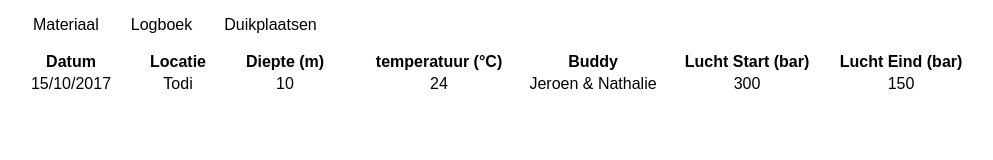
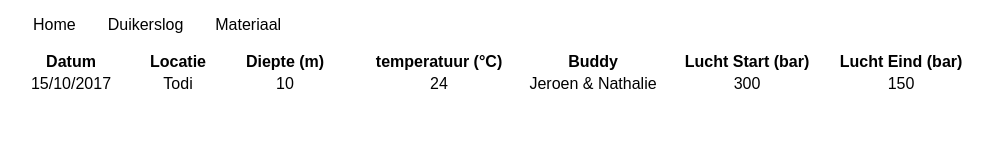
Before and after one commit to JessyVandoorn/WAD-Opdracht, a React (Create React App) app in the folder duikerslog/: page / in a window 1280 px wide. Shown: the top 160 px of the page, without its empty margins (7-1000 px from the left). Built offline with nearby package versions, Linux system fonts and the light colour scheme.

Commit message:
#2 state omhoog liften

```diff
--- a/duikerslog/src/App.js
+++ b/duikerslog/src/App.js
@@ -4,10 +4,26 @@ import Navigation from './Navigation';
 import Essential from './Essential';
 
 class App extends Component {
+  constructor(){
+    super()
+    this.state = {currentItem: false}
+  }
+
+  handleClickItem = (e) => {
+    console.log(e);
+    e.preventDefault();
+    this.setState((prevState, props)=> ({ currentItem: !prevState.currentItem }));
+  }
+
   render() {
+    const {currentItem} = this.state;
     return (
       <div>
-        <Navigation itemName="Home"/>
+        <ul>
+            <Navigation itemName="Home" onClick={this.handleClickItem} className={currentItem?`currentItem`:``}/>
+           <Navigation itemName="Duikerslog" onClick={this.handleClickItem} className={currentItem?`currentItem`:``}/>
+            <Navigation itemName="Materiaal" onClick={this.handleClickItem} className={currentItem?`currentItem`:``}/>
+        </ul>
         <Essential datum="15/10/2017" locatie="Todi" diepte="10" temperatuur="24" buddy="Jeroen & Nathalie" luchtStart="300" luchtEind="150"/>
       </div>
     );
--- a/duikerslog/src/Navigation.jsx
+++ b/duikerslog/src/Navigation.jsx
@@ -1,18 +1,37 @@
-import React, { Component } from 'react';
+import React from 'react';
 import NavigationItem from './NavigationItem';
+import PropTypes from 'prop-types';
 
-class Navigation extends Component {
-    render() {
-        return (
-            <div>
-                <ul>
-                    <NavigationItem itemName="Materiaal" testZin="dit is het materiaal gedeelte"/>
-                    <NavigationItem itemName="Logboek" testZin="dit is het logboek gedeelte"/>
-                    <NavigationItem itemName="Duikplaatsen" testZin="dit is het overzicht van de duikplaatsen"/>
-                </ul>
-            </div>
-        );
-    };
+// class Navigation extends Component {
+//     render() {
+//         return (
+//             <div>
+//                 <ul>
+//                     <NavigationItem itemName="Materiaal" testZin="dit is het materiaal gedeelte"/>
+//                     <NavigationItem itemName="Logboek" testZin="dit is het logboek gedeelte"/>
+//                     <NavigationItem itemName="Duikplaatsen" testZin="dit is het overzicht van de duikplaatsen"/>
+//                 </ul>
+//             </div>
+//         );
+//     };
+// }
+
+
+const Navigation = ({itemName, onClick}) => {
+    const handleChangeMenu = e => {
+        console.log(e);
+    }
+
+    return(
+        <li>
+            <NavigationItem  itemName={itemName} onClick={handleChangeMenu} />
+        </li>
+    );
+};
+
+Navigation.propTypes = {
+    onChange: PropTypes.func.isRequired,
+    itemName: PropTypes.string.isRequired
 }
 
 export default Navigation;
--- a/duikerslog/src/NavigationItem.jsx
+++ b/duikerslog/src/NavigationItem.jsx
@@ -1,22 +1,34 @@
-import React, { Component } from 'react'
+import React from 'react';
+import PropTypes from 'prop-types';
 
-class NavigationItem extends Component {
+// class NavigationItem extends Component {
 
-    constructor(props){
-        super(props);
-        this.state = {currentItem: false}
-    }
+//     constructor(props){
+//         super(props);
+//         this.state = {currentItem: false}
+//     }
 
-    handleClickItem = (e) => {
-        e.preventDefault();
-        this.setState((prevState, props)=> ({ currentItem: !prevState.currentItem }));
-    }
+//     handleClickItem = (e) => {
+//         e.preventDefault();
+//         this.setState((prevState, props)=> ({ currentItem: !prevState.currentItem }));
+//     }
 
-    render() {
-        const {itemName} = this.props;
-        const {currentItem} = this.state;
-        return <li onClick={this.handleClickItem} className={currentItem?`currentItem`:``}> {itemName} </li>;
-    }
+//     render() {
+//         const {itemName} = this.props;
+//         const {currentItem} = this.state;
+//         return <li onClick={this.handleClickItem} className={currentItem?`currentItem`:``}> {itemName} </li>;
+//     }
+// }
+
+
+const NavigationItem = ({itemName}) => {
+    return(
+        <span>{itemName}</span>
+    )
+}
+
+NavigationItem.propTypes = {
+    itemName: PropTypes.string.isRequired
 }
 
 export default NavigationItem;
```
